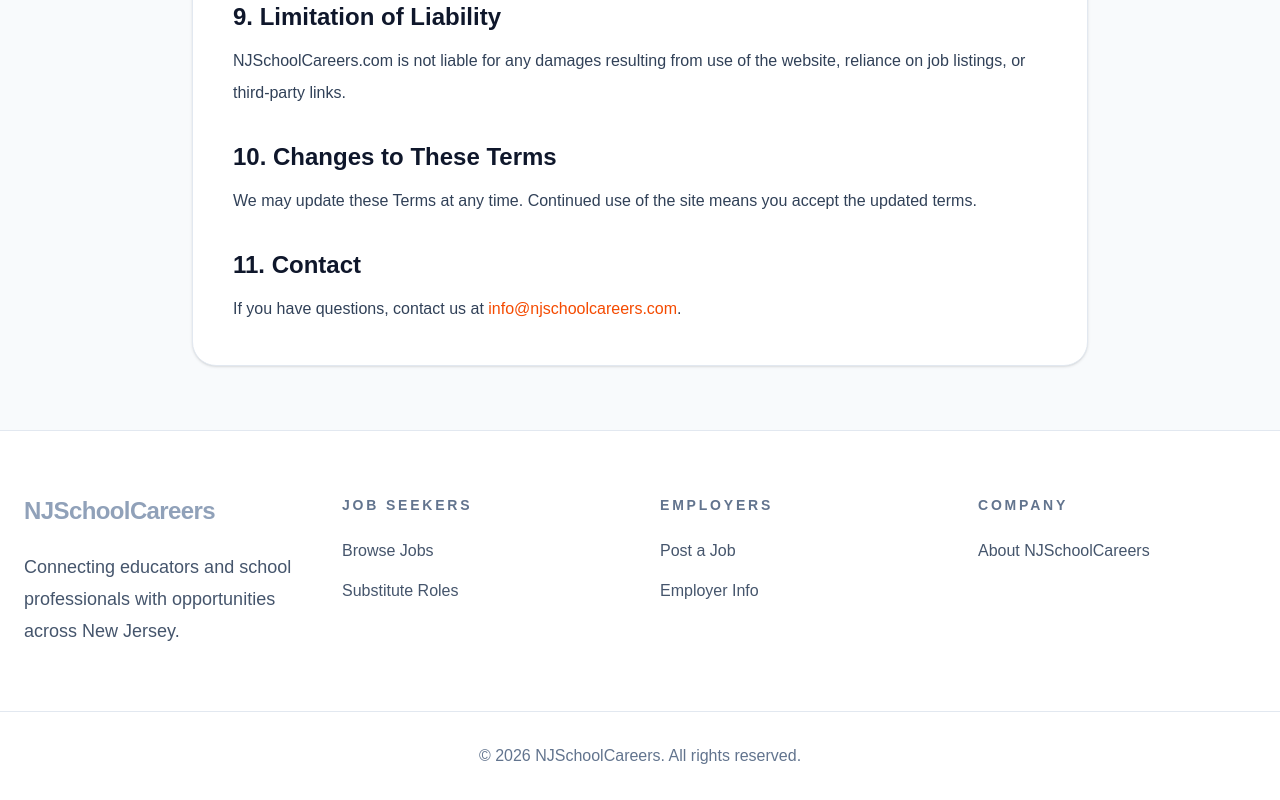
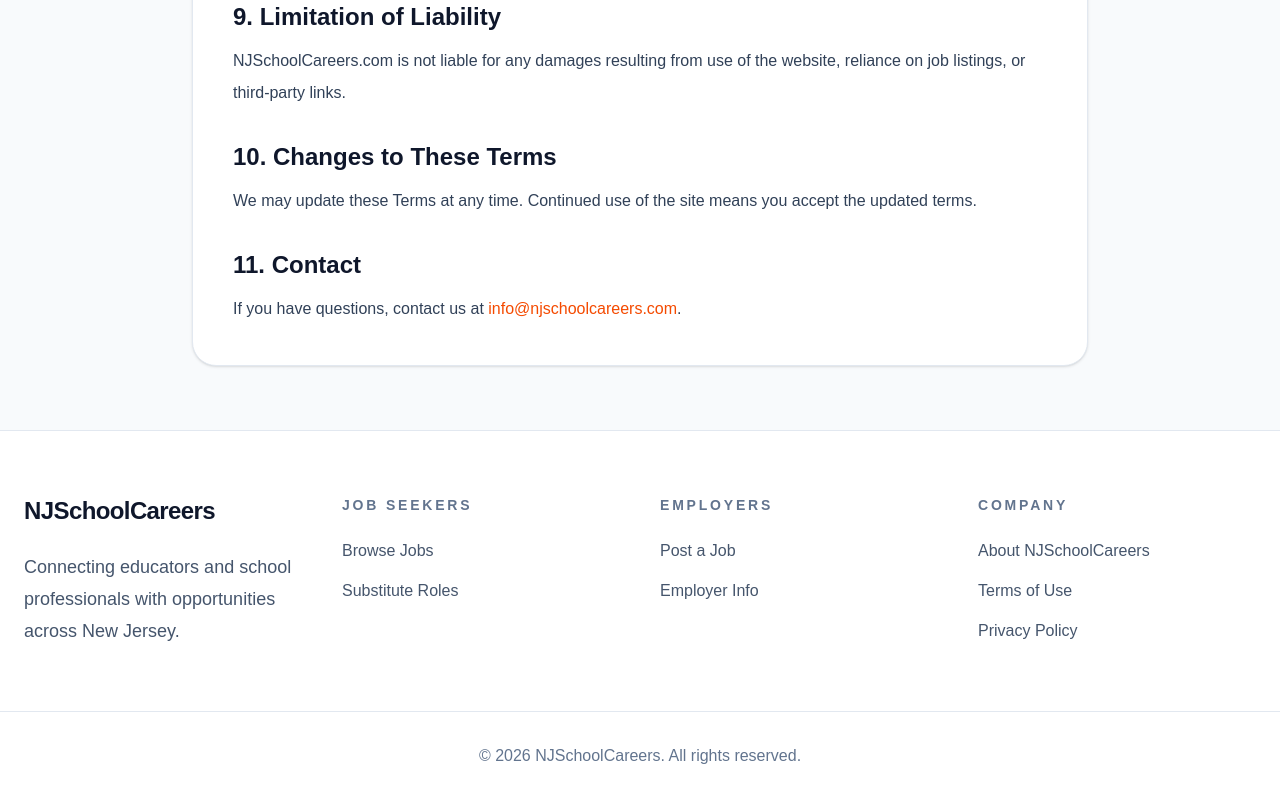
Before and after one commit to njwilkin1/nj-school-careers, a Next.js app: page /terms in a window 1280 px wide. Shown: the part 1516-2316 px from the top of the page. Built offline with nearby package versions, Linux system fonts and the light colour scheme.

Commit message:
Add Terms and Privacy links to footer

```diff
--- a/app/layout.tsx
+++ b/app/layout.tsx
@@ -33,8 +33,10 @@
 
         <footer className="border-t border-slate-200 bg-white">
           <div className="mx-auto grid max-w-7xl gap-10 px-6 py-16 md:grid-cols-4">
+
+            {/* Brand */}
             <div>
-              <div className="text-2xl font-bold tracking-tight text-slate-400">
+              <div className="text-2xl font-bold tracking-tight text-slate-900">
                 NJSchoolCareers
               </div>
               <p className="mt-6 max-w-md text-lg leading-8 text-slate-600">
@@ -43,6 +45,7 @@
               </p>
             </div>
 
+            {/* Job Seekers */}
             <div>
               <h3 className="text-sm font-semibold uppercase tracking-[0.2em] text-slate-500">
                 Job Seekers
@@ -60,6 +63,7 @@
               </div>
             </div>
 
+            {/* Employers */}
             <div>
               <h3 className="text-sm font-semibold uppercase tracking-[0.2em] text-slate-500">
                 Employers
@@ -74,6 +78,7 @@
               </div>
             </div>
 
+            {/* Company */}
             <div>
               <h3 className="text-sm font-semibold uppercase tracking-[0.2em] text-slate-500">
                 Company
@@ -82,8 +87,15 @@
                 <a href="/about" className="block hover:text-orange-600">
                   About NJSchoolCareers
                 </a>
+                <a href="/terms" className="block hover:text-orange-600">
+                  Terms of Use
+                </a>
+                <a href="/privacy" className="block hover:text-orange-600">
+                  Privacy Policy
+                </a>
               </div>
             </div>
+
           </div>
 
           <div className="border-t border-slate-200 px-6 py-8 text-center text-base text-slate-500">
```
